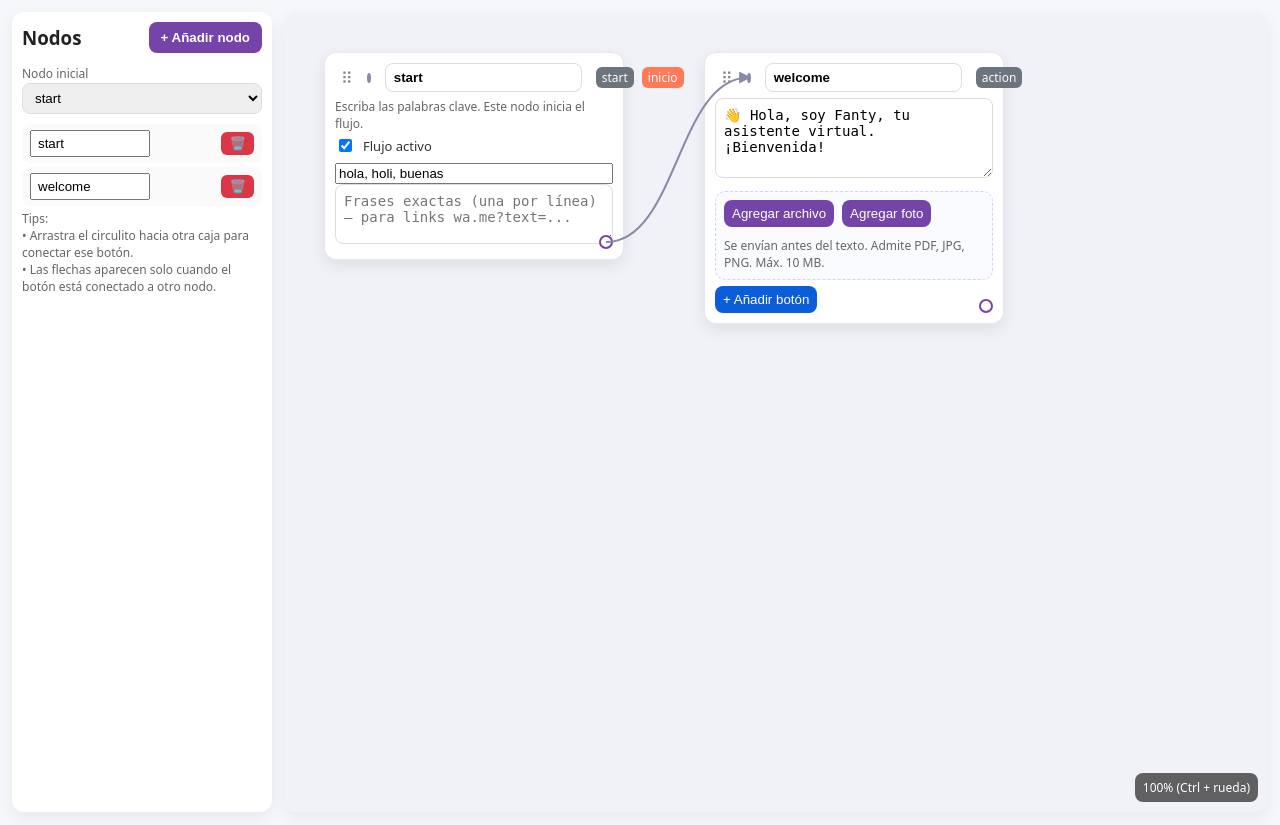
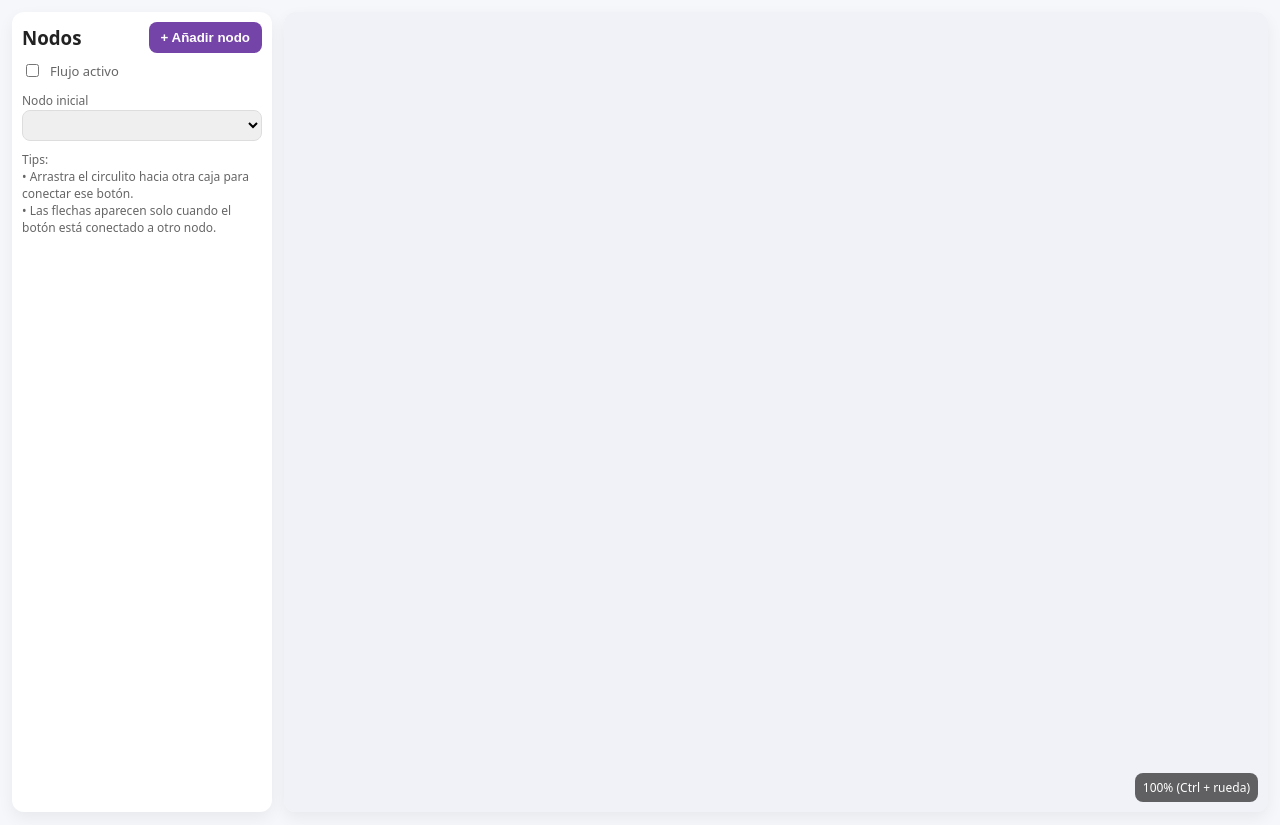
Before and after one commit to whatsapp123bot-spec/fanty-whatsapp-bot, a Flask app: template templates/flow_builder.html in a window 1280 px wide. Shown: the part 59-884 px from the top of the page. Run offline with Flask 3, Linux system fonts and the light colour scheme; the template is opened without the code that fills it: most values are stand-ins (such as "Sample title", 1, 10 or a date in 2020); lists and menus that the app fills with data are empty; some libraries are stand-ins or nearby versions.

Commit message:
refactor(flow): unificar inicio en 'trigger' (keywords/deeplink/IA) con toggle por trigger y toggle global; eliminar 'start' del editor y UI de assets; webhook/preview sin fallback por saludo

```diff
--- a/app.py
+++ b/app.py
@@ -765,6 +765,8 @@ def webhook():
                                             for nid, ndef in flow_nodes.items():
                                                 if (ndef.get('type') or '').lower() != 'trigger':
                                                     continue
+                                                if 'enabled' in ndef and not ndef.get('enabled'):
+                                                    continue
                                                 nxt = (ndef.get('next') or '').strip()
                                                 if not nxt:
                                                     continue
@@ -800,10 +802,7 @@ def webhook():
                                     elif trigger_next:
                                         send_flow_node(from_wa, trigger_next)
                                         responded = True
-                                    elif (FLOW_CONFIG.get('start_node') and any(g in low for g in greetings)):
-                                        # Solo mostrar el inicio del flujo ante saludos comunes
-                                        send_flow_node(from_wa, FLOW_CONFIG.get('start_node'))
-                                        responded = True
+                                    # Ya no hay fallback automático a start_node; los triggers deciden el arranque
                                     # Si no hay start_node, no respondemos (flujo gestionado por panel)
                                 # Si no respondió el flujo, y hay IA activa, usar IA como fallback
                                 try:
@@ -1584,9 +1583,7 @@ def send_message():
                     return jsonify({'response': '🤖 (Trigger IA) La IA decidiría iniciar este flujo.'})
         except Exception:
             pass
-        greetings = ("hola", "holi", "buenas", "buenos días", "buenas tardes", "buenas noches")
-        if (FLOW_CONFIG or {}).get('start_node') and any(g in low for g in greetings):
-            return jsonify(_build_preview_response_for_node(FLOW_CONFIG.get('start_node')))
+        # Ya no se activa automáticamente por saludo; usar triggers
     # Fallback de IA en vista previa (texto informativo; no llama a la API real)
     if AI_ENABLED:
         return jsonify({'response': '🤖 (IA) No hubo match en el flujo. La IA respondería al usuario en WhatsApp.'})
--- a/templates/flow_builder.html
+++ b/templates/flow_builder.html
@@ -95,6 +95,10 @@
         <h3 style="margin:0;">Nodos</h3>
   <button class="btn add" onclick="openAddNodeMenu()">+ Añadir nodo</button>
       </div>
+      <div style="margin-top:8px; display:flex; align-items:center; gap:8px;">
+        <input type="checkbox" id="flowEnabledToggle" />
+        <label for="flowEnabledToggle" style="font-size:13px; color:var(--muted)">Flujo activo</label>
+      </div>
       <div style="margin-top:8px;">
         <label style="font-size:12px; color:var(--muted)">Nodo inicial</label>
         <select id="startNode" style="width:100%; padding:6px 8px; border:1px solid #ddd; border-radius:8px;"></select>
@@ -131,7 +135,6 @@
       <div class="choices">
         <button onclick="addNodeOfType('action')">Acción (mensaje + botones)</button>
         <button onclick="addNodeOfType('advisor')">Conversar con asesor (número WhatsApp)</button>
-        <button onclick="addNodeOfType('start')">Inicio (palabras clave)</button>
         <button onclick="addNodeOfType('trigger')">Trigger (keywords / deeplink / IA)</button>
       </div>
       <div style="text-align:right; margin-top:10px;"><button class="btn del" onclick="closeAddNodeMenu()">Cerrar</button></div>
@@ -172,23 +175,13 @@
     function ensureDefaults(){
       if (typeof flow.enabled !== 'boolean') flow.enabled = true;
       if (!flow.nodes) flow.nodes = {};
-      // Si no hay nodos, crear flujo base mínimo: inicio -> welcome
+      // Si no hay nodos, crear flujo base con trigger (saludo) -> welcome
       if (Object.keys(flow.nodes).length === 0) {
         flow.nodes = {
-          'start': {
-            type: 'start',
-            keywords: 'hola, holi, buenas',
-            next: 'welcome',
-            pos: { x: 40, y: 40 }
-          },
-          'welcome': {
-            type: 'action',
-            text: '👋 Hola, soy Fanty, tu asistente virtual. ¡Bienvenida!',
-            buttons: [],
-            pos: { x: 420, y: 40 }
-          }
+          'trigger_1': { type: 'trigger', trigger_type: 'keywords', patterns: 'hola, holi, buenas', enabled: true, next: 'welcome', pos: { x: 40, y: 40 } },
+          'welcome': { type: 'action', text: '👋 Hola, soy Fanty, tu asistente virtual. ¡Bienvenida!', buttons: [], pos: { x: 420, y: 40 } }
         };
-        flow.start_node = 'start';
+        flow.start_node = 'welcome';
       }
       flow.start_node = flow.start_node || Object.keys(flow.nodes)[0] || null;
       for (const k of Object.keys(flow.nodes)) {
@@ -211,6 +204,13 @@
 
       nodeListEl.innerHTML = '';
       Object.keys(flow.nodes).forEach(id => nodeListEl.appendChild(renderNodeListItem(id)));
+
+      // Toggle de flujo activo
+      const flowToggle = document.getElementById('flowEnabledToggle');
+      if (flowToggle) {
+        flowToggle.checked = !!flow.enabled;
+        flowToggle.onchange = () => { flow.enabled = !!flowToggle.checked; updateStatusChip(); };
+      }
 
       // Canvas nodes
       nodesEl.innerHTML = '';
@@ -323,20 +323,21 @@
         const hint = document.createElement('div'); hint.className='legend'; hint.textContent='Activa/desactiva y edita las URLs que quieras mostrar.';
         linksBox.appendChild(list); linksBox.appendChild(hint);
         el.appendChild(linksBox);
-      } else if ((node.type||'action') === 'start') {
-        // Nota para palabras clave (sin textarea)
-        const note = document.createElement('div'); note.className='legend';
-        note.textContent = 'Escriba las palabras clave. Este nodo inicia el flujo.';
-        el.appendChild(note);
       } else if ((node.type||'action') === 'trigger') {
         // Config UI para trigger
         const row = document.createElement('div'); row.style.display='grid'; row.style.gridTemplateColumns='1fr 1fr'; row.style.gap='8px'; row.style.margin='6px 0';
         const lab = document.createElement('label'); lab.textContent='Tipo de trigger'; lab.style.fontSize='13px'; lab.style.color='#333';
+        const enabledWrap = document.createElement('div'); enabledWrap.style.display='flex'; enabledWrap.style.alignItems='center'; enabledWrap.style.gap='6px';
+        const en = document.createElement('input'); en.type='checkbox'; en.checked = (typeof node.enabled==='boolean') ? !!node.enabled : true;
+        en.onchange = ()=>{ flow.nodes[id].enabled = !!en.checked; };
+        const enLab = document.createElement('label'); enLab.textContent='Activo'; enLab.style.fontSize='13px'; enLab.style.color='#333';
+        enabledWrap.appendChild(en); enabledWrap.appendChild(enLab);
         const sel = document.createElement('select');
         ;['keywords','deeplink','ai'].forEach(t=>{ const o=document.createElement('option'); o.value=t; o.textContent=t; sel.appendChild(o); });
         sel.value = node.trigger_type || 'keywords';
         sel.onchange = ()=>{ flow.nodes[id].trigger_type = sel.value; refresh(); };
         row.appendChild(lab); row.appendChild(sel); el.appendChild(row);
+        el.appendChild(enabledWrap);
         if ((node.trigger_type||'keywords') === 'keywords') {
           const kw = document.createElement('input'); kw.placeholder='Palabras clave separadas por coma'; kw.value = node.patterns||'';
           kw.style.width='100%'; kw.oninput = ()=>{ flow.nodes[id].patterns = kw.value; }; el.appendChild(kw);
@@ -354,32 +355,7 @@
         el.appendChild(ta);
       }
 
-  if ((node.type||'action') === 'start') {
-        // Toggle de encendido/apagado global del flujo
-        const toggleWrap = document.createElement('div'); toggleWrap.style.display='flex'; toggleWrap.style.alignItems='center'; toggleWrap.style.gap='8px'; toggleWrap.style.margin='4px 0 6px';
-        const toggle = document.createElement('input'); toggle.type='checkbox'; toggle.checked = !!flow.enabled; toggle.id = `en_${id}`;
-        toggle.onchange = () => { flow.enabled = !!toggle.checked; updateStatusChip(); };
-        const tl = document.createElement('label'); tl.setAttribute('for', `en_${id}`); tl.textContent = 'Flujo activo'; tl.style.fontSize='13px'; tl.style.color='#333';
-        toggleWrap.appendChild(toggle); toggleWrap.appendChild(tl); el.appendChild(toggleWrap);
-
-        const kw = document.createElement('input'); kw.placeholder='Palabras clave separadas por coma (hola, holi, buenas)'; kw.value = (node.keywords||'');
-        kw.style.width = '100%'; kw.oninput = () => { flow.nodes[id].keywords = kw.value; };
-        el.appendChild(kw);
-
-        // Frases exactas (una por línea) para activar desde links con texto predefinido
-        const ex = document.createElement('textarea');
-        ex.placeholder = 'Frases exactas (una por línea) — para links wa.me?text=...';
-        ex.value = node.exact || '';
-        ex.style.minHeight = '60px';
-        ex.addEventListener('input', () => { flow.nodes[id].exact = ex.value; });
-        el.appendChild(ex);
-
-        // Conector único para salida del nodo de inicio
-        const sc = document.createElement('span'); sc.className='start-connector'; sc.title='Arrastra para conectar el inicio con otro nodo';
-        sc.dataset.startConnector = id;
-        sc.addEventListener('mousedown', (e) => startConnect(e, id, null, sc));
-        el.appendChild(sc);
-      }
+  }
       if ((node.type||'action') === 'trigger') {
         const sc2 = document.createElement('span'); sc2.className='start-connector'; sc2.title='Arrastra para conectar este trigger con otro nodo';
         sc2.dataset.startConnector = id;
@@ -387,31 +363,7 @@
         el.appendChild(sc2);
       }
 
-      if ((node.type||'action') !== 'advisor' && (node.type||'action') !== 'start') {
-        // Zona de assets (imagenes/documentos)
-        const assets = document.createElement('div'); assets.className='assets';
-        const actions = document.createElement('div'); actions.className='actions';
-        const addFile = document.createElement('button'); addFile.textContent='Agregar archivo';
-        addFile.onclick = (ev) => { ev.preventDefault(); handleUpload(id, 'application/pdf', 'file'); };
-        const addImg = document.createElement('button'); addImg.textContent='Agregar foto';
-        addImg.onclick = (ev) => { ev.preventDefault(); handleUpload(id, 'image/*', 'image'); };
-        actions.appendChild(addFile); actions.appendChild(addImg); assets.appendChild(actions);
-        const list = document.createElement('div'); list.className='list';
-        (node.assets||[]).forEach((a, ai) => {
-          const item = document.createElement('div'); item.className='asset-item';
-          if (a.type==='image') {
-            const img = document.createElement('img'); img.src = a.url; img.alt=a.name||'imagen'; item.appendChild(img);
-          } else {
-            const ic = document.createElement('span'); ic.textContent='📄'; item.appendChild(ic);
-          }
-          const name = document.createElement('a'); name.href=a.url; name.target='_blank'; name.className='name'; name.textContent=a.name||a.url; item.appendChild(name);
-          const rm = document.createElement('button'); rm.textContent='Quitar'; rm.onclick = (ev)=>{ ev.preventDefault(); removeAsset(id, ai); };
-          item.appendChild(rm);
-          list.appendChild(item);
-        });
-  const help = document.createElement('div'); help.className='legend'; help.textContent='Se envían antes del texto. Admite PDF, JPG, PNG. Máx. ' + UPLOAD_MAX_MB + ' MB.';
-        assets.appendChild(list); assets.appendChild(help);
-        el.appendChild(assets);
+      if ((node.type||'action') !== 'advisor') {
         const btns = document.createElement('div'); btns.className='btns';
         (node.buttons||[]).forEach((b, idx) => btns.appendChild(renderButtonRow(id, b, idx)));
         const add = document.createElement('button'); add.className='addRow'; add.textContent='+ Añadir botón';
@@ -450,14 +402,12 @@
     function openAddNodeMenu(){ overlay.style.display='flex'; }
     function closeAddNodeMenu(){ overlay.style.display='none'; }
     function addNodeOfType(type){
-      const id = uid(type==='start' ? 'start' : (type==='advisor'?'advisor':(type==='trigger'?'trigger':'node')));
+      const id = uid(type==='advisor'?'advisor':(type==='trigger'?'trigger':'node'));
       const base = { type: type||'action', text: '', buttons: [], pos: null };
       if (type==='advisor') base.phone='';
-      if (type==='start') base.keywords='hola, holi, buenas';
-      if (type==='trigger') { base.trigger_type='keywords'; base.patterns=''; }
+      if (type==='trigger') { base.trigger_type='keywords'; base.patterns=''; base.enabled = true; }
       flow.nodes[id] = base;
-      if (type==='start') flow.start_node = id;
-      if (!flow.start_node) flow.start_node = id;
+      if (!flow.start_node) flow.start_node = id; // como referencia de menú principal
       closeAddNodeMenu();
       refresh();
     }
@@ -709,21 +659,11 @@
           const tm = parseInt(flow.nodes[k].timeout_min||flow.nodes[k].human_timeout_min||15, 10);
           flow.nodes[k].timeout_min = isNaN(tm)?15:Math.max(1, Math.min(720, tm));
         }
-        if (flow.nodes[k].type==='start') {
-          flow.nodes[k].keywords = (flow.nodes[k].keywords||'').trim();
-          const exact = (flow.nodes[k].exact||'').trim();
-          if (exact) {
-            flow.nodes[k].exact = exact;
-          } else {
-            delete flow.nodes[k].exact;
-          }
-          if (flow.nodes[k].next) flow.nodes[k].next = String(flow.nodes[k].next);
-          // El nodo inicio no usa texto; limpiarlo si existe
-          if ('text' in flow.nodes[k]) delete flow.nodes[k].text;
-        }
+        // (start eliminado del editor)
         if (flow.nodes[k].type==='trigger') {
           const t = (flow.nodes[k].trigger_type||'keywords');
           flow.nodes[k].trigger_type = t;
+          flow.nodes[k].enabled = (typeof flow.nodes[k].enabled === 'boolean') ? !!flow.nodes[k].enabled : true;
           if (t === 'ai') {
             const ins = (flow.nodes[k].instruction||'').toString();
             if (ins.trim()) flow.nodes[k].instruction = ins.trim(); else delete flow.nodes[k].instruction;
@@ -736,7 +676,7 @@
           if (flow.nodes[k].next) flow.nodes[k].next = String(flow.nodes[k].next);
           if ('text' in flow.nodes[k]) delete flow.nodes[k].text;
         }
-        if (!Array.isArray(flow.nodes[k].assets)) delete flow.nodes[k].assets; // solo guardar si existe bien formada
+        // assets eliminados del editor
       }
   const payload = JSON.stringify(flow, null, 2);
       // Guardar por fetch JSON para no salir del builder
@@ -778,48 +718,7 @@
       chip.classList.toggle('off', !on);
     }
 
-    // Upload helpers
-  async function handleUpload(nodeId, accept, kind){
-      try {
-        const input = document.createElement('input'); input.type='file'; input.accept = accept;
-        const picked = await new Promise((resolve) => { input.onchange = () => resolve(input.files && input.files[0]); input.click(); });
-        if (!picked) return;
-        if (picked.size > UPLOAD_MAX_MB * 1024 * 1024) {
-          alert('Archivo demasiado grande. Máximo ' + UPLOAD_MAX_MB + ' MB.');
-          return;
-        }
-        const fd = new FormData(); fd.append('file', picked);
-        const res = await fetch('/internal/upload?key={{ key }}', { method:'POST', body: fd });
-        if (!res.ok) { alert('Error al subir archivo'); return; }
-        const data = await res.json();
-        if (!flow.nodes[nodeId].assets) flow.nodes[nodeId].assets = [];
-        const asset = { type: kind, url: data.url, name: data.name || picked.name };
-        if (data.provider) asset.provider = data.provider;
-        if (data.public_id) asset.public_id = data.public_id;
-        if (data.resource_type) asset.resource_type = data.resource_type;
-        flow.nodes[nodeId].assets.push(asset);
-        refresh();
-      } catch (err) {
-        console.error(err); alert('No se pudo subir el archivo.');
-      }
-    }
-    async function removeAsset(nodeId, idx){
-      const arr = flow.nodes[nodeId].assets||[];
-      const asset = arr[idx];
-      // Intentar borrar del backend si es Cloudinary o local file
-      try {
-        if (asset && (asset.provider === 'cloudinary' || asset.provider === 'local' || asset.url)){
-          const fd = new FormData();
-          fd.append('provider', asset.provider || 'local');
-          if (asset.public_id) fd.append('public_id', asset.public_id);
-          if (asset.resource_type) fd.append('resource_type', asset.resource_type);
-          if (asset.url) fd.append('url', asset.url);
-          if (asset.name) fd.append('name', asset.name);
-          await fetch('/internal/delete_asset?key={{ key }}', { method: 'POST', body: fd });
-        }
-      } catch (e) { console.warn('No se pudo eliminar remoto:', e); }
-      arr.splice(idx,1); refresh();
-    }
+    // Upload helpers eliminados
 
     // Zoom helpers
     function setZoom(nextZoom, pivotClientX, pivotClientY){
```
